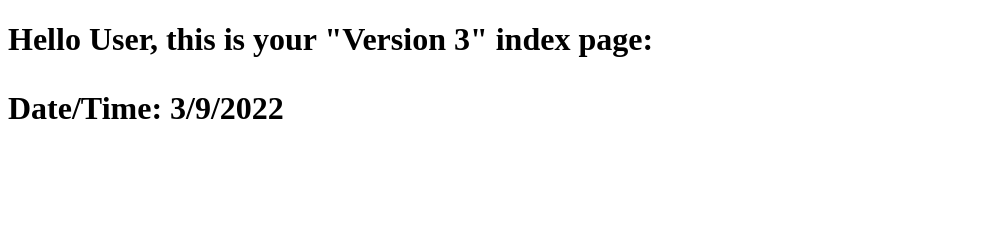
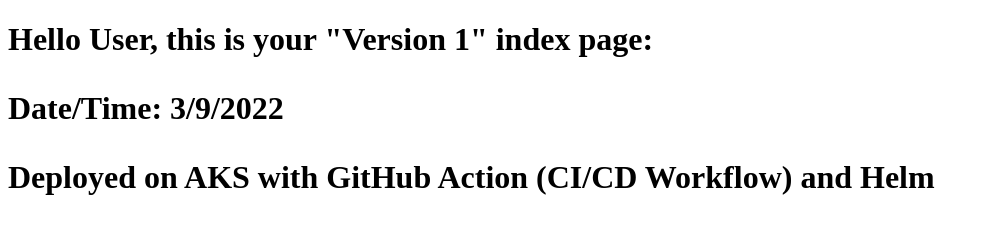
Before and after one commit to mehmetca-tr/demo-cd-wf-1, a plain HTML site: page index.html in a window 1280 px wide. Shown: the whole page, without its empty margins (0-989 px from the left). Drawn offline with Linux system fonts and the light colour scheme.

Commit message:
modified index page

```diff
--- a/index.html
+++ b/index.html
@@ -7,11 +7,12 @@
         <title>NGINX</title>
     </head>
     <body>
-        <h1>Hello User, this is your "Version 3" index page:
+        <h1>Hello User, this is your "Version 1" index page:
         <p>Date/Time: <span id="datetime"></span></p>
         <script>
             var dt=new Date();
             document.getElementById("datetime").innerHTML=dt.toLocaleDateString();
         </script></h1>
+        <h1>Deployed on AKS with GitHub Action (CI/CD Workflow) and Helm</h1>
     </body>
 </html>
```
